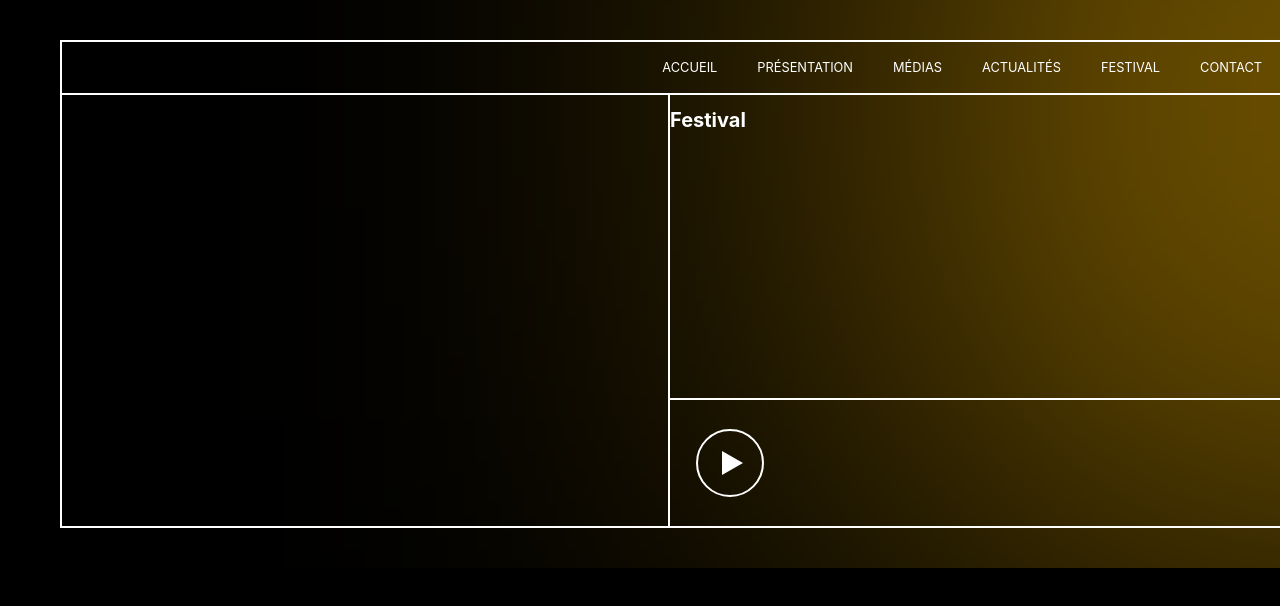
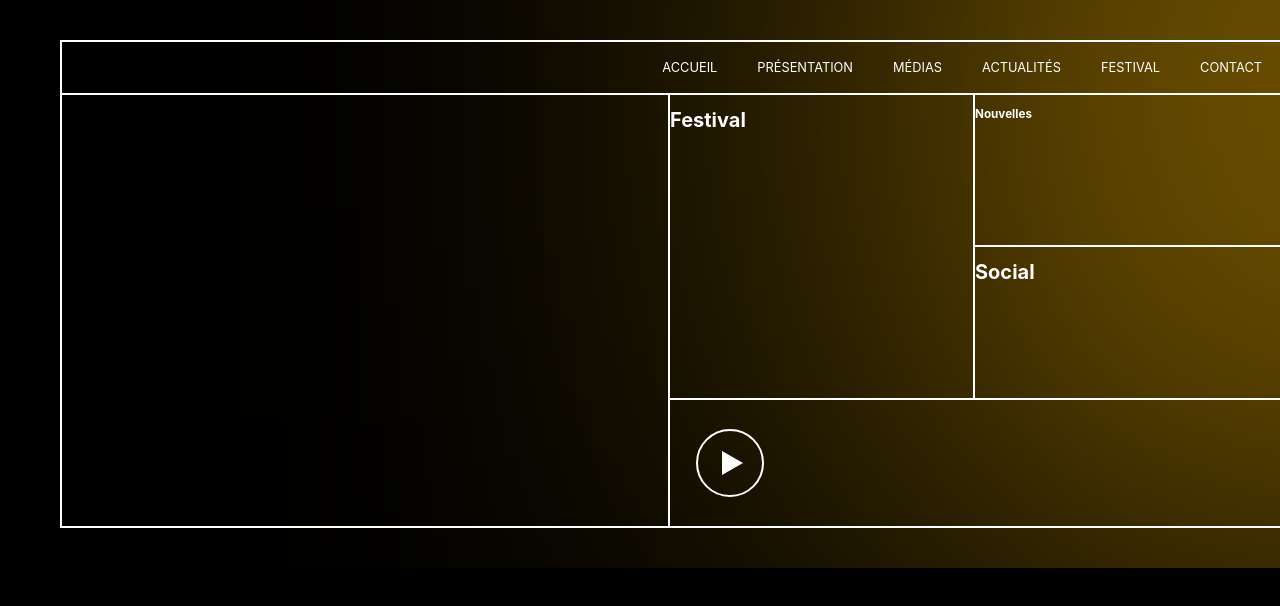
Before and after one commit to artveraa/jazzenvelay, a React (Create React App) app: page / in a window 1280 px wide. Shown: the top 606 px of the page. Built offline with nearby package versions, Linux system fonts and the light colour scheme; no server answers.

Commit message:
MultiGrid

```diff
--- a/src/components/HomeBanner/Festival/index.js
+++ /dev/null
@@ -1,7 +0,0 @@
-const Festival = () => {
-    return (
-        <h1>Festival</h1>
-    )
-}
-
-export default Festival;
--- /dev/null
+++ b/src/components/HomeBanner/MultiGrid/Festival/index.js
@@ -0,0 +1,11 @@
+import './style.scss'
+
+const Festival = () => {
+    return (
+        <div className={'festival-card'}>
+            <h1>Festival</h1>
+        </div>
+    )
+}
+
+export default Festival;
--- /dev/null
+++ b/src/components/HomeBanner/MultiGrid/Festival/style.scss
@@ -0,0 +1,5 @@
+.festival-card {
+  grid-column: 1 / 2;
+  grid-row: 1 / 3;
+  border-right: solid 2px #fff;
+}
--- /dev/null
+++ b/src/components/HomeBanner/MultiGrid/Nouvelles/index.js
@@ -0,0 +1,12 @@
+import './style.scss';
+
+const Nouvelles = () => {
+    return (
+        <div className={'nouvelles-card'}>
+            <h3>Nouvelles</h3>
+        </div>
+
+    )
+}
+
+export default Nouvelles;
--- /dev/null
+++ b/src/components/HomeBanner/MultiGrid/Nouvelles/style.scss
@@ -0,0 +1,5 @@
+.nouvelles-card {
+  grid-column: 2 / 3;
+  grid-row: 1 / 2;
+  border-bottom: 2px solid #fff;
+}
--- /dev/null
+++ b/src/components/HomeBanner/MultiGrid/Social/index.js
@@ -0,0 +1,11 @@
+import './style.scss';
+
+const Social = () => {
+    return (
+        <div className={'social-card'}>
+            <h1>Social</h1>
+        </div>
+    )
+}
+
+export default Social;
--- /dev/null
+++ b/src/components/HomeBanner/MultiGrid/Social/style.scss
@@ -0,0 +1,5 @@
+.social-card {
+    grid-column: 2 / 3;
+    grid-row: 2 / 3;
+
+}
--- /dev/null
+++ b/src/components/HomeBanner/MultiGrid/index.js
@@ -0,0 +1,16 @@
+import Festival from "./Festival";
+import Nouvelles from "./Nouvelles";
+import Social from "./Social";
+import './style.scss'
+
+const MultiGrid = () => {
+    return (
+        <div className={'multigrid'}>
+            <Festival/>
+            <Nouvelles/>
+            <Social/>
+        </div>
+    )
+}
+
+export default MultiGrid;
--- /dev/null
+++ b/src/components/HomeBanner/MultiGrid/style.scss
@@ -0,0 +1,5 @@
+.multigrid {
+  display: grid;
+  grid-template-columns: 1fr 1fr;
+  grid-template-rows: 1fr 1fr;
+}
--- a/src/components/HomeBanner/Podcast/index.js
+++ b/src/components/HomeBanner/Podcast/index.js
@@ -4,8 +4,8 @@ import createClient from "../../../client.js";
 const Podcast = () => {
 
     const [play, setPlay] = useState(false);
-    const lastPodcast = new Audio('https://hearthis.app/fm43/38.18.05.23.les-couleurs-du-jazz./stream.mp3?s=riD&t=1684829813')
     const [lastPodcastInfos, setLastPodcastInfos] = useState(null);
+    const lastPodcast = new Audio(lastPodcastInfos ? lastPodcastInfos.podcastLink : '')
 
     useEffect(() => {
         createClient.fetch(`*[_type == "homeBanner"]{
@@ -15,7 +15,7 @@ const Podcast = () => {
             }`).then((data) => {
             setLastPodcastInfos(data[0]);
         });
-    }, [lastPodcastInfos]);
+    }, []);
 
 
 
--- a/src/components/HomeBanner/index.js
+++ b/src/components/HomeBanner/index.js
@@ -2,7 +2,7 @@ import {useEffect, useState} from "react";
 import './style.scss';
 import createClient from "../../client.js";
 import {Link} from "react-router-dom";
-import Festival from "./Festival";
+import MultiGrid from "./MultiGrid";
 import Podcast from "./Podcast";
 
 const HomeBanner = () => {
@@ -46,7 +46,7 @@ const HomeBanner = () => {
                 </div>
 
                 <div className={"podcast-festival"}>
-                    <Festival/>
+                    <MultiGrid/>
                     <Podcast/>
                 </div>
             </div>
```
Also changed, not shown: src/components/HomeBanner/Festival/style.scss (deleted).
